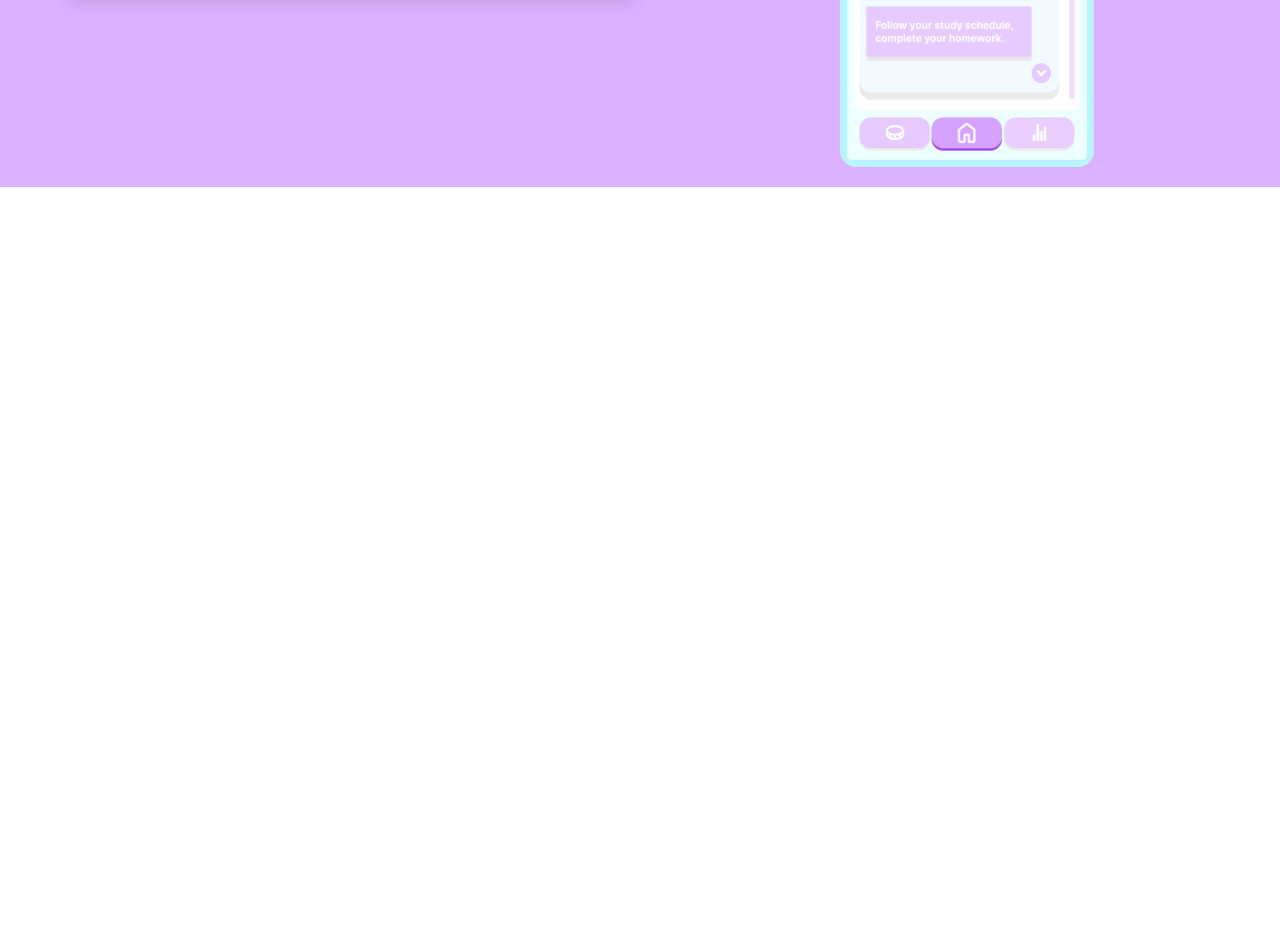
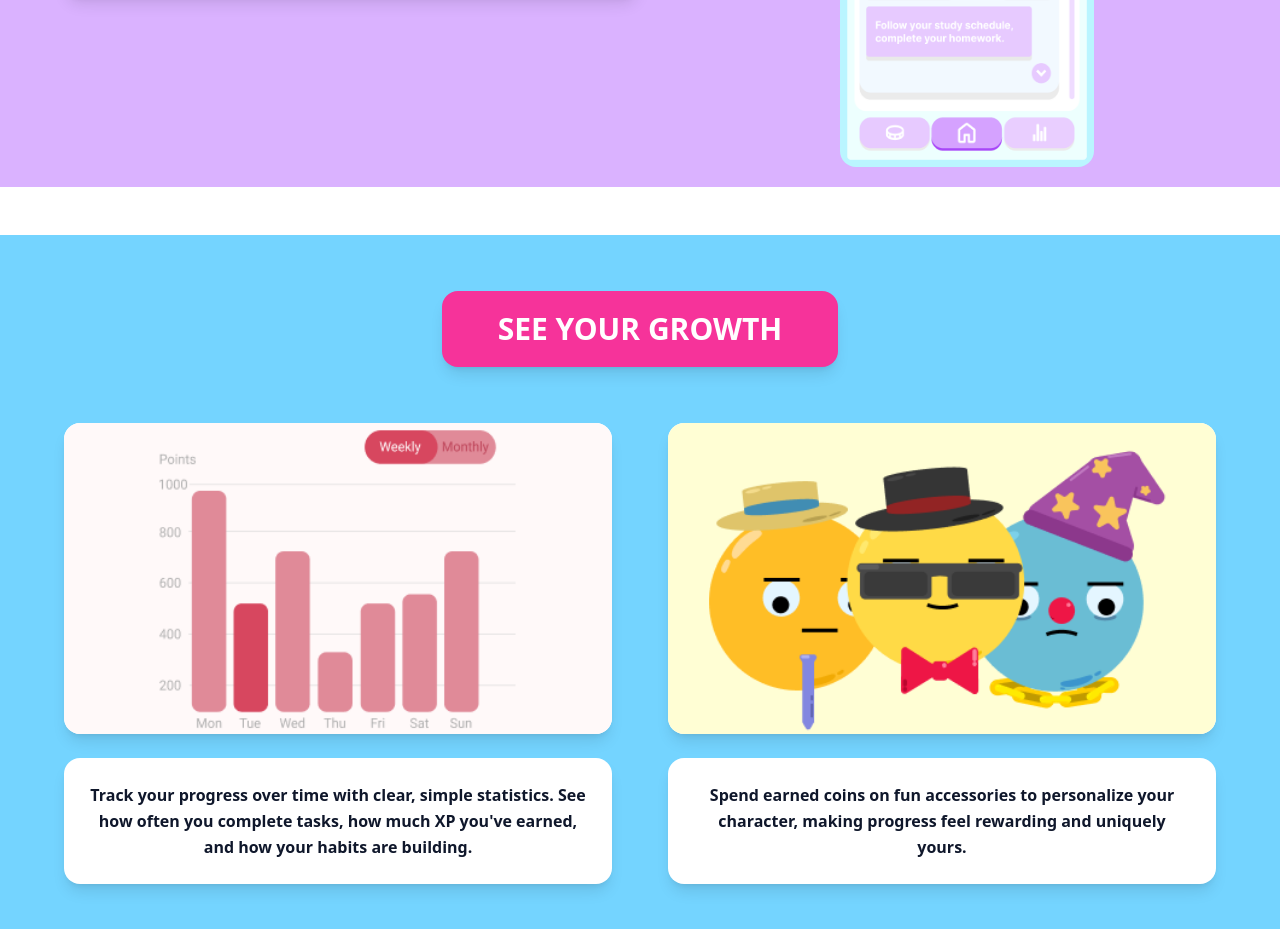
Before and after one commit to N00241978/HabiPalWebsite, a website built with Vite: page index.html in a window 1280 px wide. Shown: the part 1452-2381 px from the top of the page. Before the commit the page ends 1687 px from the top, so only its background shows below. Built offline with nearby package versions, Linux system fonts and the light colour scheme.

Commit message:
see your growth done

```diff
--- a/index.html
+++ b/index.html
@@ -140,6 +140,48 @@
       <div>
     </section>
 
+    <!-- See Your Growth -->
+    <section class="w=full bg-sky-300 px-4 py-14 sm:px-6 lg:px-8">
+      <div class="mx-auto max-w-6xl">
+        <!-- title -->
+         <div class="flex justify-center">
+          <div class="rounded-2xl bg-pink-500 px-10 py-4 text-center text-3xl font-bold text-white shadow-lg sm:px-14 sm:py-5">
+            SEE YOUR GROWTH
+          </div>
+         </div>
+
+        <!-- content -->
+         <div class="mt-14 grid gap-10 lg:grid-cols-2 lg:gap-14">
+          <!-- stats -->
+           <div class="flex flex-col items-center">
+            <!-- image -->
+            <div class="w-full overflow-hidden rounded-2xl bg-white shadow-lg">
+              <img src="images/graph.png" alt="" class="h-full w-full object-cover" />
+            </div>
+            <!-- text -->
+             <div class="mt-6 w-full rounded-2xl bg-white p-6 text-center shadow-lg">
+              <p class="text-sm font-semibold leading-relaxed text-slate-900 sm:text-base">
+                Track your progress over time with clear, simple statistics. See how often you complete tasks, how much XP you've earned, and how your habits are building.
+              </p>
+             </div>
+           </div>
+           <!-- customise -->
+            <div class="flex flex-col items-center">
+            <!-- image -->
+            <div class="w-full overflow-hidden rounded-2xl bg-white shadow-lg">
+              <img src="images/faces.png" alt="" class="h-full w-full object-cover" />
+            </div>
+            <!-- text -->
+             <div class="mt-6 w-full rounded-2xl bg-white p-6 text-center shadow-lg">
+              <p class="text-sm font-semibold leading-relaxed text-slate-900 sm:text-base">
+                Spend earned coins on fun accessories to personalize your character, making progress feel rewarding and uniquely yours.
+              </p>
+             </div>
+           </div>
+         </div>
+      </div>
+    </section>
+
     <script type="module" src="/src/main.js"></script>
   </body>
 </html>
```
Also changed, not shown: images/faces.png (added), images/graph.png (added).
